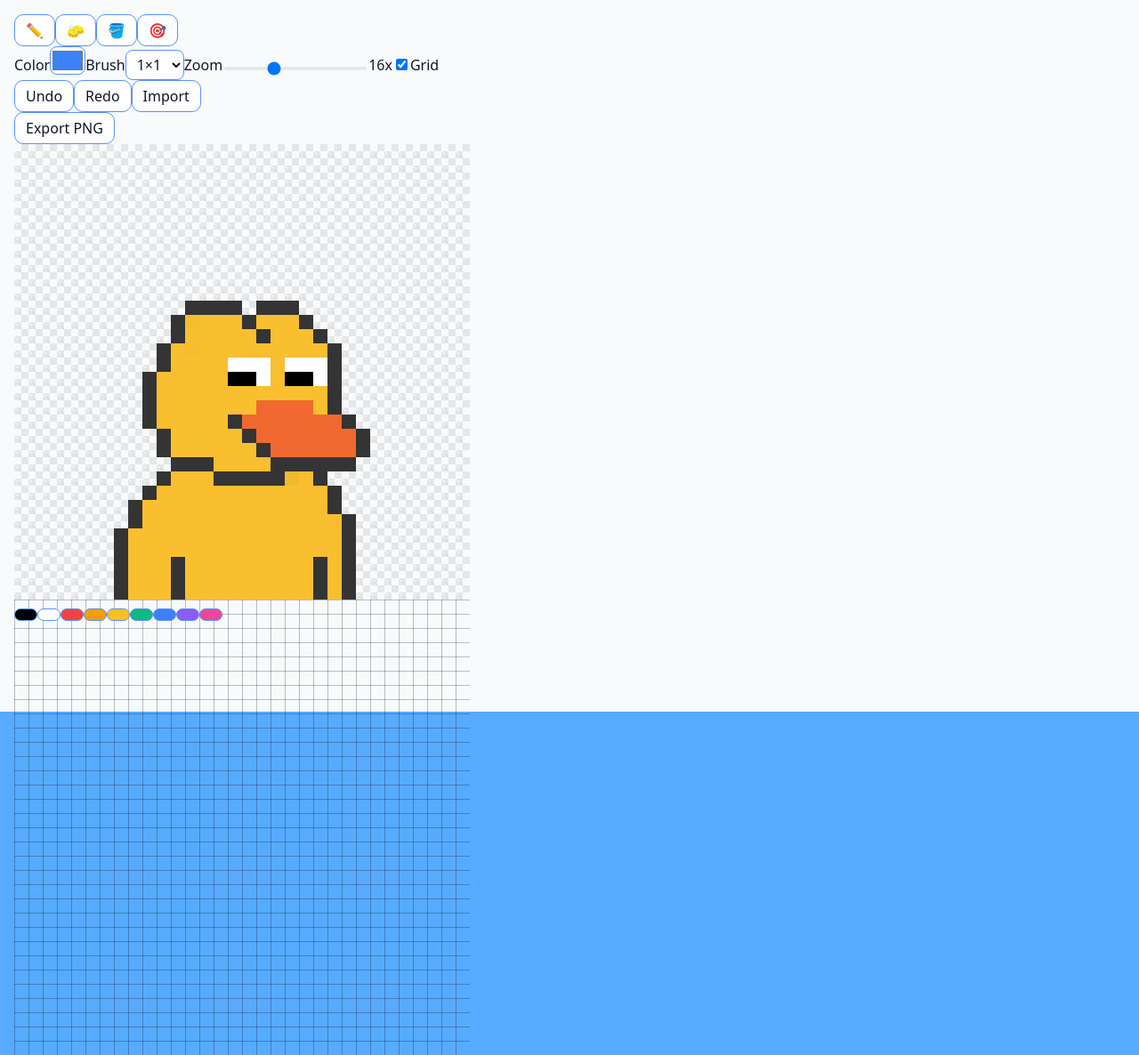
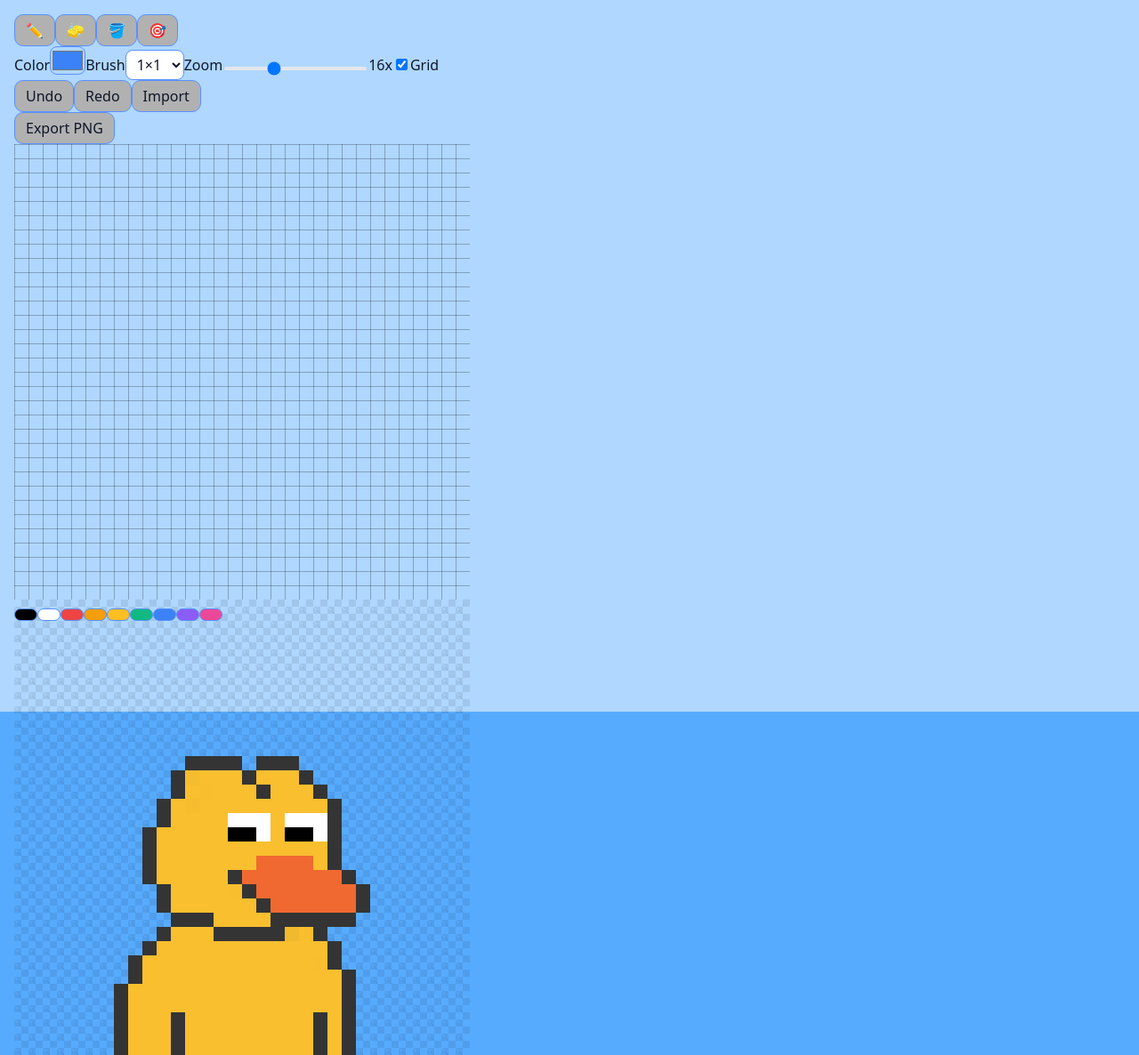
Before and after one commit to 0xYaPo/kwaxel_generator, a React (Vite) app: page / in a window 1280 px wide. Shown: the whole page at 89% size. Built offline with nearby package versions, Linux system fonts and the light colour scheme.

Commit message:
Display 3

```diff
--- a/src/App.css
+++ b/src/App.css
@@ -20,8 +20,8 @@
 .app-card {
   max-width: 72rem;
   margin-inline: auto;
-  background: #ffffff;
-  border: 1px solid var(--border, #e5e7eb);
+  background: #969696;
+  border: 1px solid var(--border, #636363);
   border-radius: 12px;
   padding: 1rem;      /* put padding on the card, not on the canvas wrapper */
   box-shadow:
--- a/src/App.jsx
+++ b/src/App.jsx
@@ -3,7 +3,7 @@ import KwaxelGenerator from "./KwaxelGenerator";
 
 export default function App() {
   return (
-    <div style={{ minHeight: "100svh", background: "#f8fafc" }}>
+    <div style={{ minHeight: "100svh", background: "#afd7ffff" }}>
       <KwaxelGenerator />
     </div>
   );
--- a/src/KwaxelGenerator.jsx
+++ b/src/KwaxelGenerator.jsx
@@ -556,25 +556,7 @@ export default function KwaxelGenerator() {
             height: `${H * scale}px`,
           }}
         >
-          <canvas
-            ref={canvasRef}
-            width={W * scale * dpr}
-            height={H * scale * dpr}
-            style={{
-              width: `${W * scale}px`,
-              height: `${H * scale}px`,
-              imageRendering: "pixelated",
-              backgroundImage:
-                "linear-gradient(45deg, rgba(0,0,0,.08) 25%, transparent 25%)," +
-                "linear-gradient(-45deg, rgba(0,0,0,.08) 25%, transparent 25%)," +
-                "linear-gradient(45deg, transparent 75%, rgba(0,0,0,.08) 75%)," +
-                "linear-gradient(-45deg, transparent 75%, rgba(0,0,0,.08) 75%)",
-              backgroundSize: `${scale}px ${scale}px`,
-              backgroundPosition: checkerPos,
-            }}
-            role="img"
-            aria-label="32 by 32 pixel canvas"
-          />
+          {/* Grid canvas FIRST, main canvas SECOND */}
           <canvas
             ref={overlayRef}
             width={W * scale * dpr}
@@ -585,10 +567,36 @@ export default function KwaxelGenerator() {
               height: `${H * scale}px`,
               inset: 0,
               display: "block",
-              zIndex: 1,
+              zIndex: 1, // can be 0 or 1, since main canvas will be above
               imageRendering: "pixelated",
             }}
             aria-hidden
+          />
+          <canvas
+            ref={canvasRef}
+            width={W * scale * dpr}
+            height={H * scale * dpr}
+            className="absolute"
+            style={{
+              width: `${W * scale}px`,
+              height: `${H * scale}px`,
+              inset: 0,
+              imageRendering: "pixelated",
+              backgroundImage:
+                "linear-gradient(45deg, rgba(0,0,0,.08) 25%, transparent 25%)," +
+                "linear-gradient(-45deg, rgba(0,0,0,.08) 25%, transparent 25%)," +
+                "linear-gradient(45deg, transparent 75%, rgba(0,0,0,.08) 75%)," +
+                "linear-gradient(-45deg, transparent 75%, rgba(0,0,0,.08) 75%)",
+              backgroundSize: `${scale}px ${scale}px`,
+              backgroundPosition: checkerPos,
+              zIndex: 2, // ensure main canvas is above grid
+            }}
+            role="img"
+            aria-label="32 by 32 pixel canvas"
+            onPointerDown={onPointerDown}
+            onPointerMove={onPointerMove}
+            onPointerUp={onPointerUp}
+            onPointerLeave={onPointerUp}
           />
         </div>
 
--- a/src/index.css
+++ b/src/index.css
@@ -42,7 +42,7 @@ button{
   padding: 0.375rem 0.75rem;         /* ~py-1.5 px-3 */
   border: 1px solid var(--border);
   border-radius: 10px;
-  background: #fff;
+  background: #b1b1b1;
   cursor: pointer;
   transition: background .15s ease, box-shadow .15s ease;
 }
```
